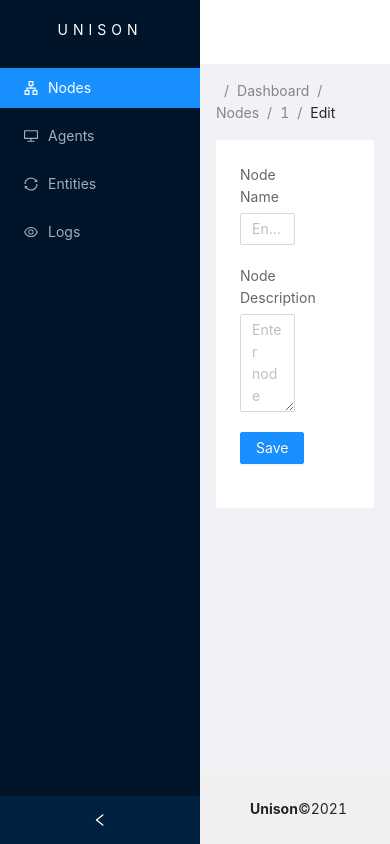
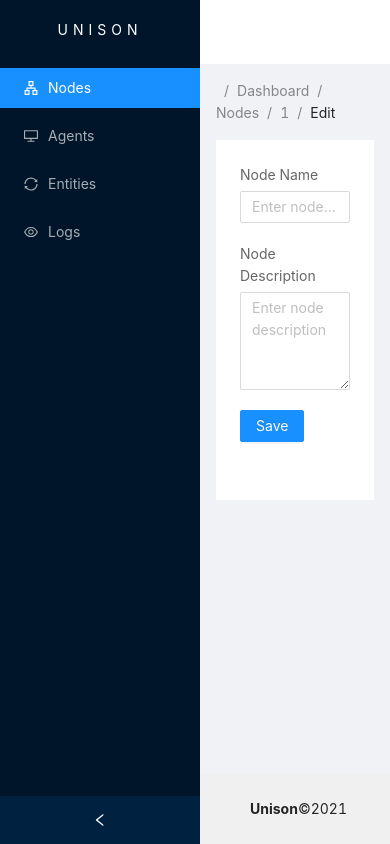
Before and after one commit to stefancostin/unison-webapp, a React (Create React App) app: page /dashboard/nodes/1/edit in a window 390 px wide. Built offline with nearby package versions, Linux system fonts and the light colour scheme; no server answers.

Commit message:
Add responsive input

```diff
--- a/src/modules/agents/agent-control-page/AgentControlPage.tsx
+++ b/src/modules/agents/agent-control-page/AgentControlPage.tsx
@@ -1,5 +1,6 @@
 /* eslint-disable react-hooks/exhaustive-deps */
 import Dropdown from 'components/dropdown';
+import { Node } from 'types/nodes/Node';
 import { Button, Col, Input, Row } from 'antd';
 import { isNil } from 'lodash';
 import { useEffect } from 'react';
@@ -18,7 +19,6 @@ import {
 import { useAppDispatch, useAppSelector } from 'store';
 import { getAgentFormSelector } from 'store/selectors/agent-form-selector';
 import { getNodeListSelector } from 'store/selectors/node-list-selector';
-import { Node } from 'types/nodes/Node';
 import { getNodeListAction } from 'store/actions/node-list-actions';
 
 const AgentControlPage = (): JSX.Element => {
@@ -65,7 +65,7 @@ const AgentControlPage = (): JSX.Element => {
   return (
     <>
       <Row className="form-group">
-        <Col span={12}>
+        <Col sm={24} md={12} lg={8} xxl={4}>
           <label className="label">Instance Id</label>
           <Input
             placeholder="Enter instance id"
@@ -75,7 +75,7 @@ const AgentControlPage = (): JSX.Element => {
         </Col>
       </Row>
       <Row className="form-group">
-        <Col span={12}>
+        <Col sm={24} md={12} lg={8} xxl={4}>
           <Dropdown
             options={options}
             selected={form.node?.id}
--- a/src/modules/nodes/node-control-page/NodeControlPage.tsx
+++ b/src/modules/nodes/node-control-page/NodeControlPage.tsx
@@ -5,7 +5,13 @@ import { useEffect } from 'react';
 import { useState } from 'react';
 import { useParams } from 'react-router-dom';
 import { useAppDispatch, useAppSelector } from 'store';
-import { addNodeFormAction, clearNodeFormAction, getNodeFormAction, setNodeFormAction, updateNodeFormAction } from 'store/actions/node-form-actions';
+import {
+  addNodeFormAction,
+  clearNodeFormAction,
+  getNodeFormAction,
+  setNodeFormAction,
+  updateNodeFormAction,
+} from 'store/actions/node-form-actions';
 import { getNodeFormSelector } from 'store/selectors/node-form-selector';
 import { UserAction } from 'types/ui-actions/UserAction';
 
@@ -46,7 +52,7 @@ const NodeControlPage = (): JSX.Element => {
   return (
     <>
       <Row className="form-group">
-        <Col span={12}>
+        <Col sm={24} md={12} lg={8} xxl={4}>
           <label className="label">Node Name</label>
           <Input
             placeholder="Enter node name"
@@ -56,7 +62,7 @@ const NodeControlPage = (): JSX.Element => {
         </Col>
       </Row>
       <Row className="form-group">
-        <Col span={12}>
+        <Col sm={24} md={12} lg={8} xxl={4}>
           <label className="label">Node Description</label>
           <TextArea
             placeholder="Enter node description"
```
